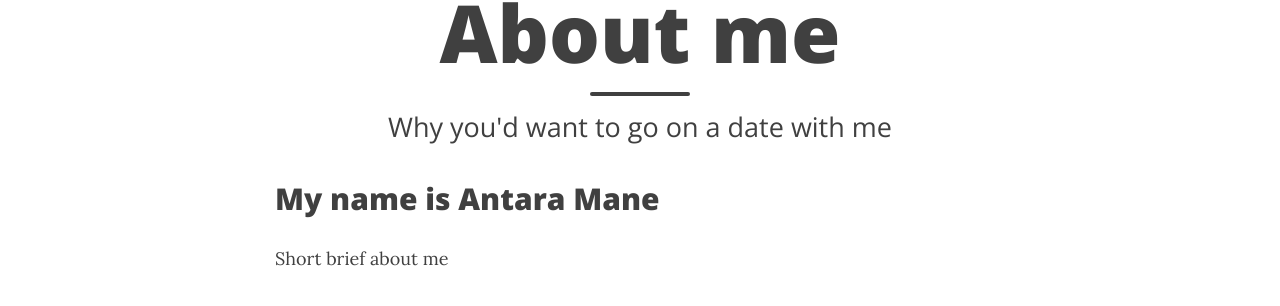
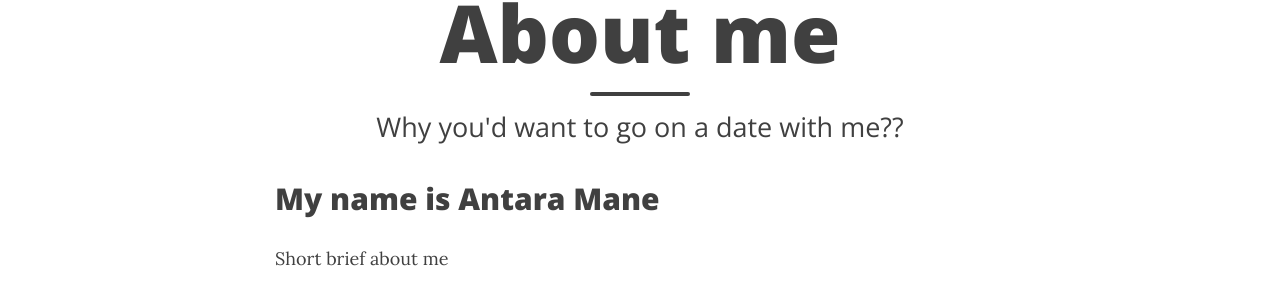
Before and after one commit to InfoSecAntara/theantaramane, a Jekyll site: the page built from aboutme.md, in a window 1280 px wide and 1225 px high. Shown: the part 142-448 px from the top of the window. Built offline with Jekyll 4.4.1, drawn with Linux system fonts in a browser that asks for light colours; nearby versions of some CDN libraries.

```diff
--- a/aboutme.md
+++ b/aboutme.md
@@ -1,7 +1,7 @@
 ---
 layout: page
 title: About me
-subtitle: Why you'd want to go on a date with me
+subtitle: Why you'd want to go on a date with me??
 ---
 
 ## My name is Antara Mane ##
```
